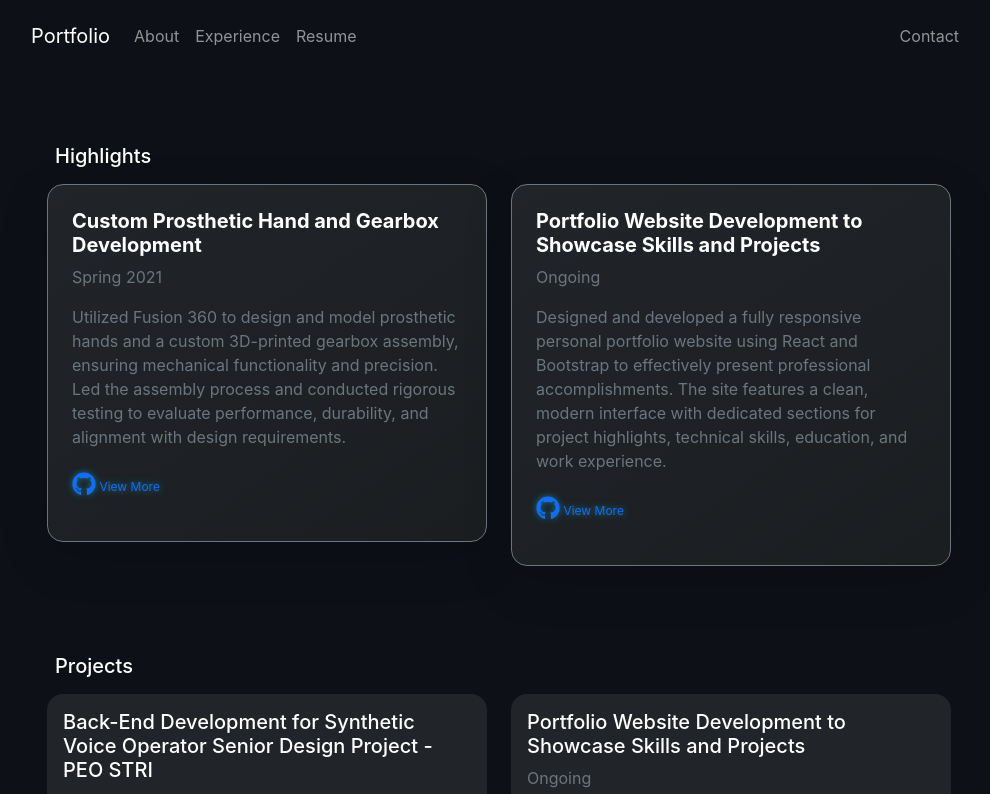
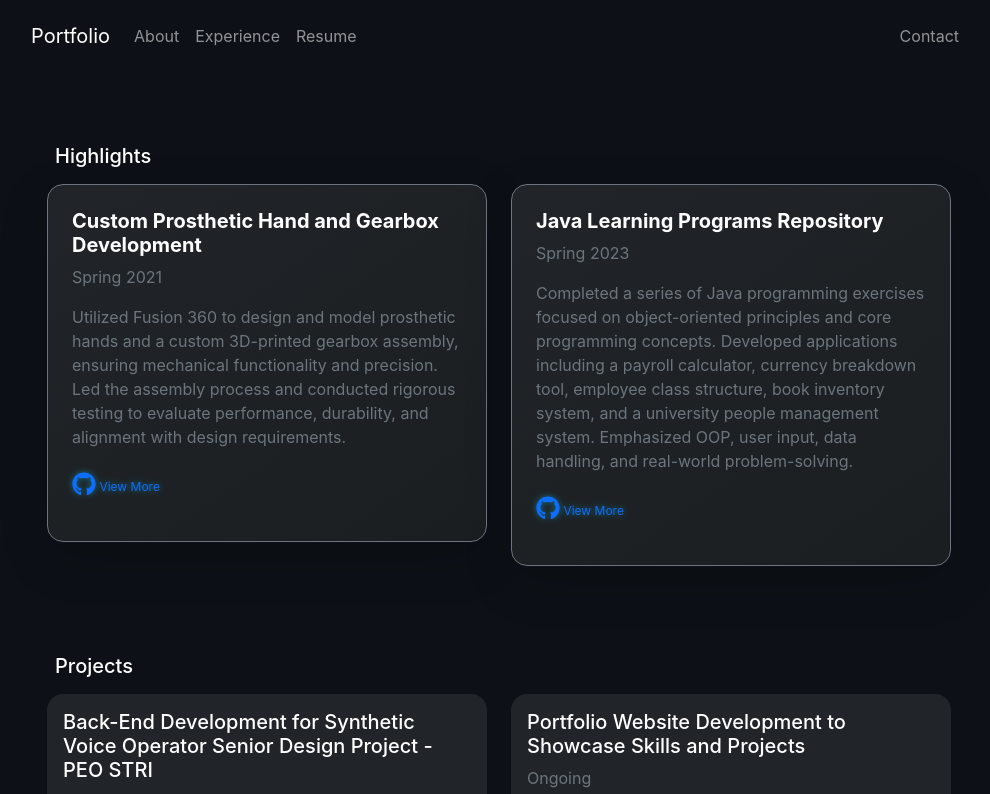
Before and after one commit to ValexEvans/portfolio-website, a React (Create React App) app: page /#/experience in a window 1280 px wide. Shown: the top 794 px of the page, without its empty margins (141-1131 px from the left). Built offline with nearby package versions, Linux system fonts and the light colour scheme.

Commit message:
added Java Learning Programs Repository to experience page

```diff
--- a/src/components/ExperienceList.js
+++ b/src/components/ExperienceList.js
@@ -62,11 +62,10 @@ export default function ExperienceList() {
                 summary: "Utilized Fusion 360 to design and model prosthetic hands and a custom 3D-printed gearbox assembly, ensuring mechanical functionality and precision. Led the assembly process and conducted rigorous testing to evaluate performance, durability, and alignment with design requirements.",
             },
             {
-                title: "Portfolio Website Development to Showcase Skills and Projects",
-                duration: "Ongoing",
-                icon: <a href="https://github.com/ValexEvans/portfolio-website" target="_blank" rel="noopener noreferrer" style={{ textDecoration: 'none' }}><FaGithub /><span style={{ fontSize: '12px' }}> View More</span></a>,
-                summary: "Designed and developed a fully responsive personal portfolio website using React and Bootstrap to effectively present professional accomplishments. The site features a clean, modern interface with dedicated sections for project highlights, technical skills, education, and work experience.",
-
+                title: "Java Learning Programs Repository",
+                duration: "Spring 2023",
+                icon: <a href="https://github.com/ValexEvans/java-learning-programs" target="_blank" rel="noopener noreferrer" style={{ textDecoration: 'none' }}><FaGithub /><span style={{ fontSize: '12px' }}> View More</span></a>,
+                summary: "Completed a series of Java programming exercises focused on object-oriented principles and core programming concepts. Developed applications including a payroll calculator, currency breakdown tool, employee class structure, book inventory system, and a university people management system. Emphasized OOP, user input, data handling, and real-world problem-solving.",
             }
         ],
         projects: [
```
Also changed, not shown: 1 other file (tests, documents, lock files or other folders).
